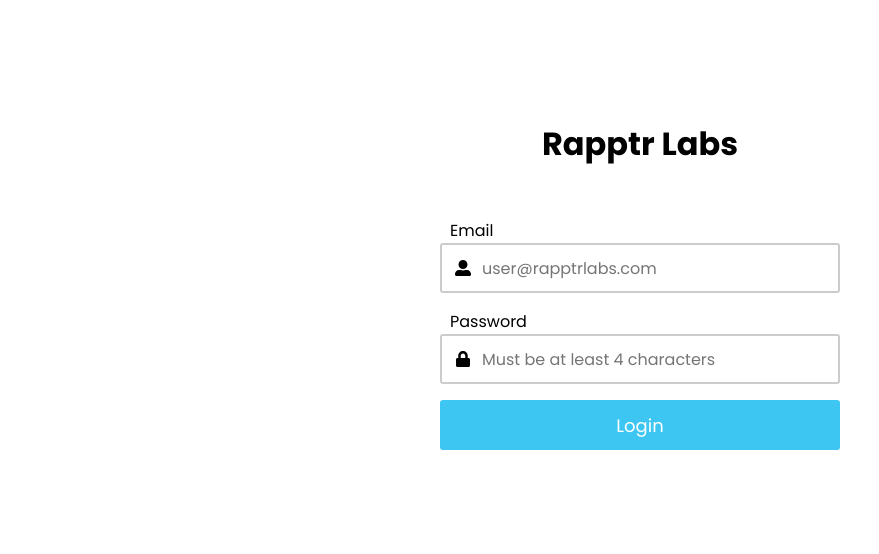
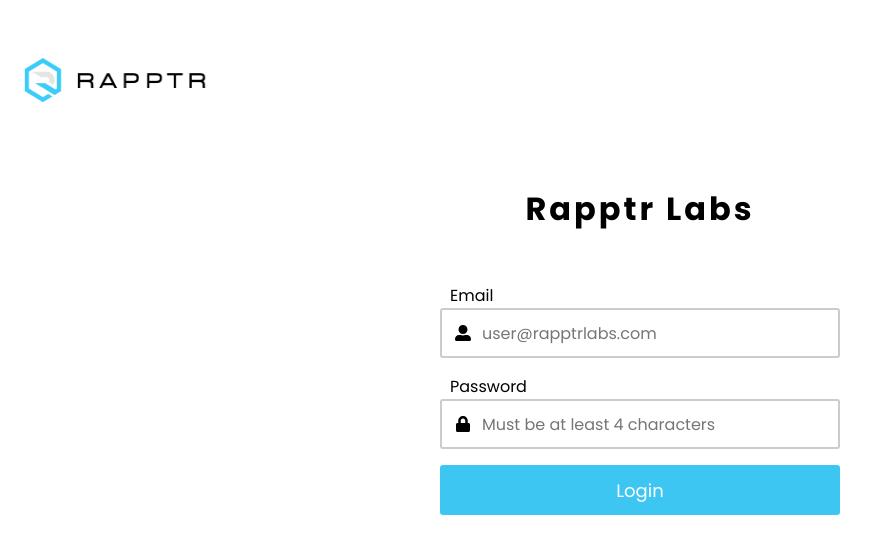
Before and after one commit to chukshon/fe-todoapp, a React (Create React App) app: page /login in a window 1280 px wide. Shown: the top 554 px of the page, without its empty margins (0-879 px from the left). Built offline with nearby package versions, Linux system fonts and the light colour scheme.

Commit message:
feat: added a logo to the login page

```diff
--- a/src/components/Search/style.ts
+++ b/src/components/Search/style.ts
@@ -24,10 +24,10 @@
       }
     }
     &:focus {
-      border-color: #721ce3;
+      border-color: #3ec6f3;
     }
     &:hover {
-      border-color: #8e49e8;
+      border-color: #3ec6f3;
     }
   }
 `
--- a/src/pages/List/style.ts
+++ b/src/pages/List/style.ts
@@ -7,7 +7,7 @@
 
   h1 {
     text-align: center;
-    margin-top: 20px;
+    margin-top: 70px;
   }
 
   .header {
--- a/src/pages/Login/Login.tsx
+++ b/src/pages/Login/Login.tsx
@@ -2,13 +2,15 @@
 import { LoginInputField, Button } from "../../components"
 import { LoginWrapper, Container, FormStyled, ButtonContainer } from "./style"
 import useLogin from "./hooks/useLogin"
-
+import rapptr_logo_black from "../../Assets/rapptr_logo_black.png"
 const Login = () => {
   const { LoginFormik, message, isLoading } = useLogin()
   return (
     <LoginWrapper>
+      <img src={rapptr_logo_black} alt="" />
       <Container>
         <h1>Rapptr Labs</h1>
+
         <FormStyled onSubmit={LoginFormik.handleSubmit}>
           <LoginInputField
             name="email"
--- a/src/pages/Login/style.ts
+++ b/src/pages/Login/style.ts
@@ -2,18 +2,25 @@
 
 export const LoginWrapper = styled.div`
   display: flex;
+  flex-direction: column;
   justify-content: center;
   height: 100vh;
   width: 100%;
   padding: 0px 20px;
+  img {
+    margin-top: -150px;
+    width: 380px;
+    height: 50px;
+  }
 `
 
 export const Container = styled.div`
-  margin: 120px auto;
+  margin: 80px auto;
   max-width: 400px;
   width: 100%;
   h1 {
     text-align: center;
+    letter-spacing: 3px;
   }
 `
 
```
Also changed, not shown: src/Assets/rapptr_logo_black.png (added).
